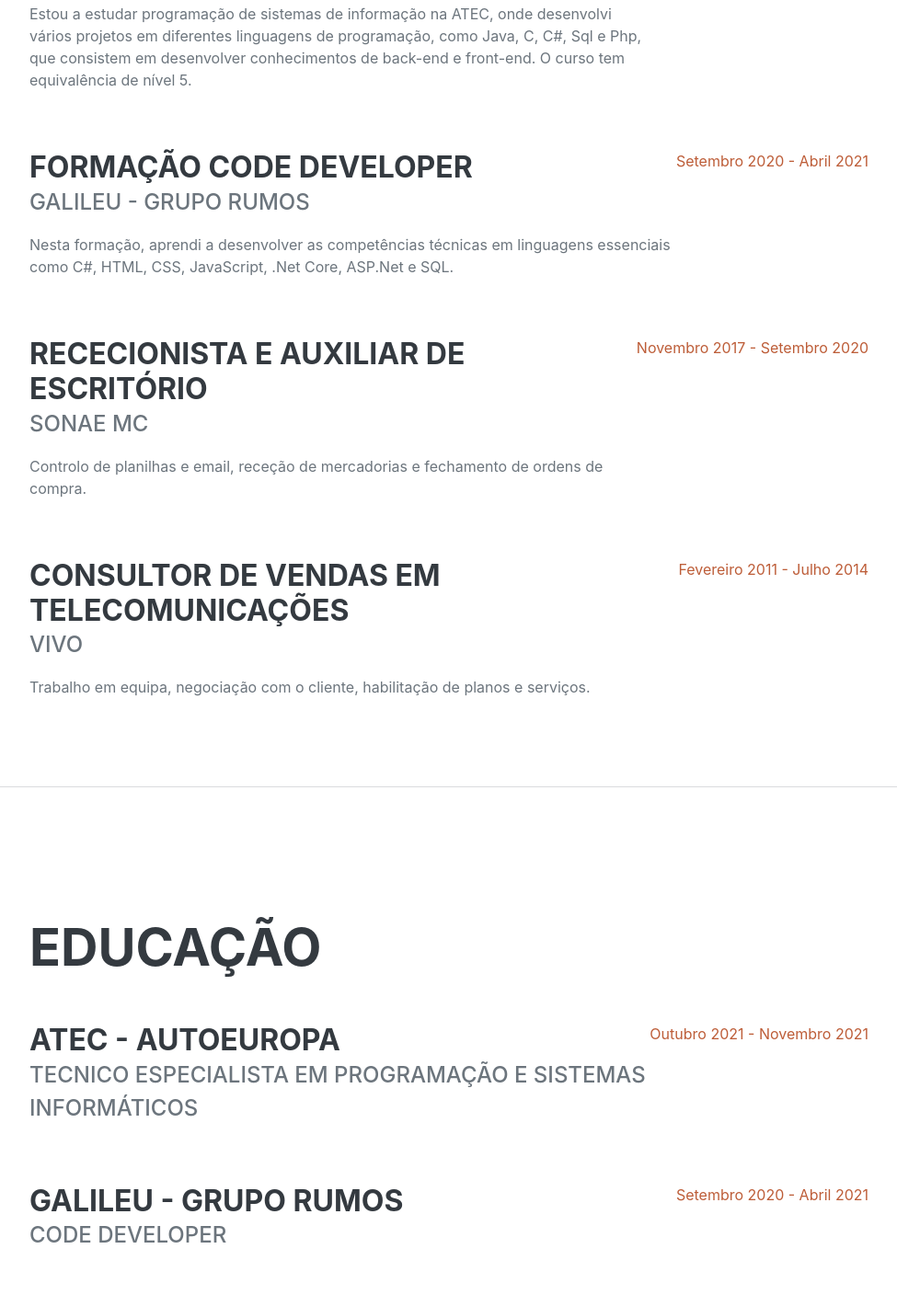
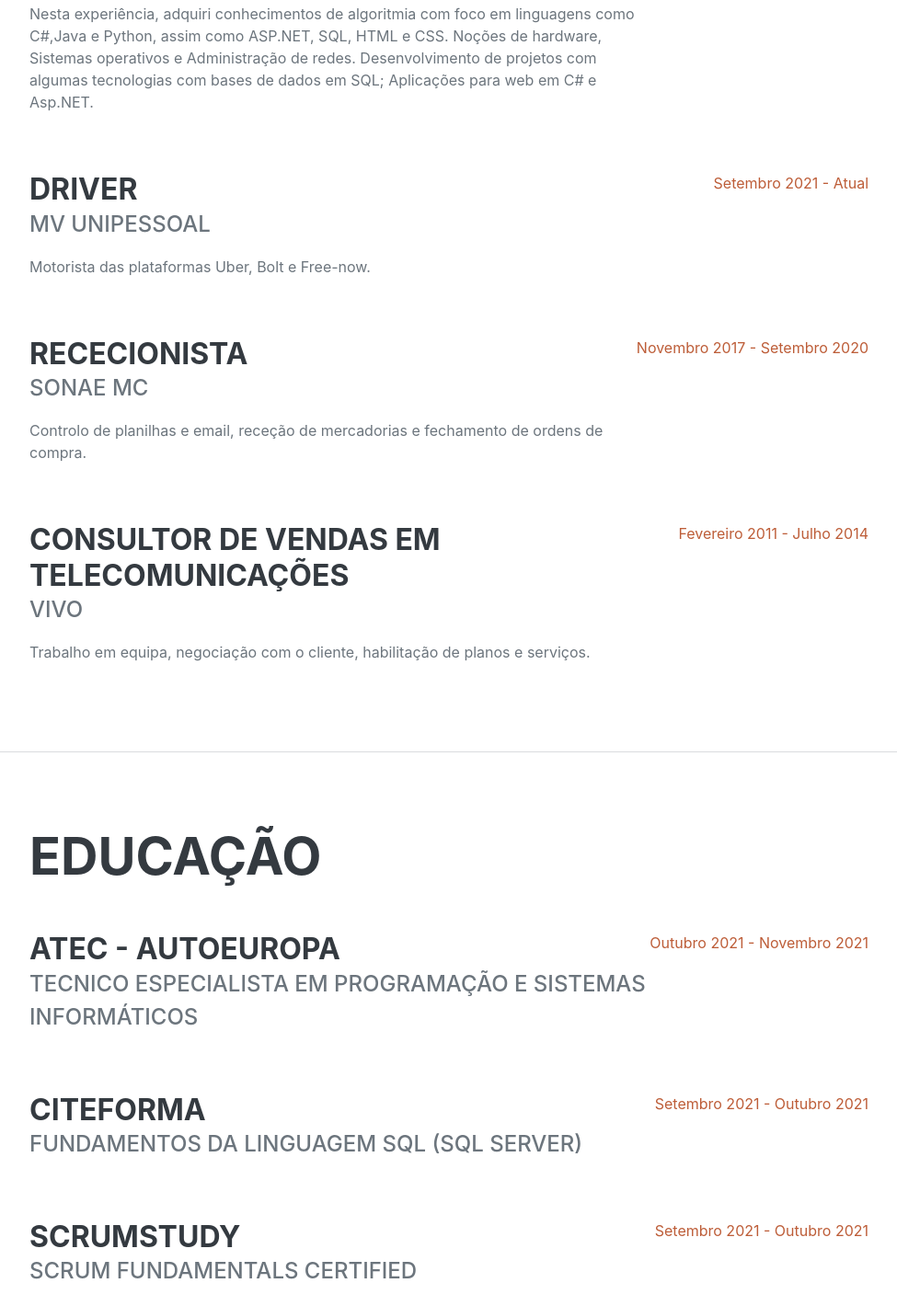
Before and after one commit to MarceloVechy/curriculo, a plain HTML site: page index.html in a window 1280 px wide. Shown: the part 1160-2580 px from the top of the page at 92% size, without its empty margins (288-1263 px from the left). Drawn offline with nearby package versions, Linux system fonts and the light colour scheme; a web font is replaced by a local one.

Commit message:
atu21/10/22

```diff
--- a/index.html
+++ b/index.html
@@ -38,10 +38,10 @@
             <section class="resume-section" id="about">
                 <div class="resume-section-content">
                     <h1 class="mb-0">Marcelo <span class="text-primary">Vechy Simião</span></h1>
-                    <div class="subheading mb-5">Rua correia teles, 20, 8D, 2720-136, Amadora Lisboa. Telemóvel: 939045310 <a href="mailto:marcelovechy@hotmail.com">marcelovechy@hotmail.com</a></div>
+                    <div class="subheading mb-5">Rua correia teles, 20, 2720-136, Amadora Lisboa. Telemóvel: 939045310 <a href="mailto:marcelovechy@hotmail.com">marcelovechy@hotmail.com</a></div>
                     <p class="lead mb-5">Eu acredito que a busca por conhecimento e melhoria contínua devem fazer parte do nosso cotidiano, para nos transformar em profissionais melhores, tenho formação concluída em Desenvolvimento de software pela Galileu (Grupo RUMOS) com as competências técnicas em linguagens essenciais como C#, HTML, CSS, JavaScript, .Net Core, ASP.Net e SQL e estou a concluir o Curso Especialista em Programação de Sistemas Informáticos pela ATEC (Autoeuropa) nível 5.</p>
                     <div class="social-icons">
-                        <a class="social-icon" href="https://www.linkedin.com/in/marcelo-vechy"><i class="fab fa-linkedin-in"></i></a>
+                        <a class="social-icon" href="https://www.linkedin.com/in/marcelo-vechy-simiao-0b5339138/"><i class="fab fa-linkedin-in"></i></a>
                         <a class="social-icon" href="https://github.com/MarceloVechy"><i class="fab fa-github"></i></a>
                         <!--<a class="social-icon" href="#!"><i class="fab fa-twitter"></i></a>
                         <a class="social-icon" href="#!"><i class="fab fa-facebook-f"></i></a>-->
@@ -61,21 +61,24 @@
                         <div class="flex-grow-1">
                             <h3 class="mb-0">Estudante Especialista em programação de sistemas informáticos</h3>
                             <div class="subheading mb-3">ATEC - AUTOEUROPA</div>
-                            <p>Estou a estudar programação de sistemas de informação na ATEC, onde desenvolvi vários projetos em diferentes linguagens de programação, como Java, C, C#, Sql e Php, que consistem em desenvolver conhecimentos de back-end e front-end. O curso tem equivalência de nível 5.</p>
+                            <p>Nesta experiência, adquiri conhecimentos de algoritmia com foco em linguagens como C#,Java e Python, assim como ASP.NET, SQL, HTML e CSS.
+                                Noções de hardware, Sistemas operativos e Administração de redes.
+                                Desenvolvimento de projetos com algumas tecnologias com bases de dados em SQL; Aplicações para web em C# e Asp.NET.
+                            </p>
                         </div>
                         <div class="flex-shrink-0"><span class="text-primary">Outubro 2021 - Novembro 2022</span></div>
                     </div>
                     <div class="d-flex flex-column flex-md-row justify-content-between mb-5">
                         <div class="flex-grow-1">
-                            <h3 class="mb-0"> Formação Code Developer</h3>
-                            <div class="subheading mb-3">Galileu - Grupo RUMOS</div>
-                            <p>Nesta formação, aprendi a desenvolver as competências técnicas em linguagens essenciais como C#, HTML, CSS, JavaScript, .Net Core, ASP.Net e SQL.</p>
+                            <h3 class="mb-0"> Driver</h3>
+                            <div class="subheading mb-3">MV Unipessoal</div>
+                            <p>Motorista das plataformas Uber, Bolt e Free-now.</p>
                         </div>
-                        <div class="flex-shrink-0"><span class="text-primary">Setembro 2020 - Abril 2021</span></div>
+                        <div class="flex-shrink-0"><span class="text-primary">Setembro 2021 - Atual</span></div>
                     </div>
                     <div class="d-flex flex-column flex-md-row justify-content-between mb-5">
                         <div class="flex-grow-1">
-                            <h3 class="mb-0">Rececionista e auxiliar de escritório</h3>
+                            <h3 class="mb-0">Rececionista</h3>
                             <div class="subheading mb-3">Sonae MC</div>
                             <p>Controlo de planilhas e email, receção de mercadorias e fechamento de ordens de compra.</p>
                         </div>
@@ -105,6 +108,23 @@
                         </div>
                         <div class="flex-shrink-0"><span class="text-primary">Outubro 2021 -  Novembro 2021</span></div>
                     </div>
+                    <div class="d-flex flex-column flex-md-row justify-content-between mb-5">
+                        <div class="flex-grow-1">
+                            <h3 class="mb-0">CITEFORMA</h3>
+                            <div class="subheading mb-3">Fundamentos da linguagem SQL (SQL server)</div>
+                            <!--<div>NOME DO PROJETO <a href="http://"> Nome proj</a> com a equipe</div>
+                            <p>GPA: 3.23</p>-->
+                        </div>
+                        <div class="flex-shrink-0"><span class="text-primary">Setembro 2021 - Outubro 2021</span></div>
+                    </div>
+                    <div class="d-flex flex-column flex-md-row justify-content-between">
+                        <div class="flex-grow-1">
+                            <h3 class="mb-0">ScrumStudy</h3>
+                            <div class="subheading mb-3">Scrum Fundamentals Certified</div>
+                            <!--<p>GPA: 3.56</p>-->
+                        </div>
+                        <div class="flex-shrink-0"><span class="text-primary">Setembro 2021 - Outubro 2021</span></div>
+                    </div><br></br>
                     <div class="d-flex flex-column flex-md-row justify-content-between">
                         <div class="flex-grow-1">
                             <h3 class="mb-0">Galileu - Grupo RUMOS</h3>
@@ -113,6 +133,7 @@
                         </div>
                         <div class="flex-shrink-0"><span class="text-primary">Setembro 2020 - Abril 2021</span></div>
                     </div><br></br>
+
                     <div class="d-flex flex-column flex-md-row justify-content-between">
                         <div class="flex-grow-1">
                             <h3 class="mb-0">Universidade Estácio de Sá</h3>
@@ -164,7 +185,7 @@
             <section class="resume-section" id="interests">
                 <div class="resume-section-content">
                     <h2 class="mb-5">Interesses</h2>
-                    <p>Eu estou em busca de uma primeira oportunidade profissional para demonstrar os meus conhecimentos de programação adquiridos ao longo de 2 anos de estudos, sendo 8 meses na academia RUMOS e pouco mais de 1 ano na ATEC-Autoeuropa.</p>
+                    <p>Eu estou em busca de novos desafios profissionais para demonstrar os meus conhecimentos de programação adquiridos ao longo de 2 anos de estudos.</p>
                 </div>
             </section>
             <hr class="m-0" />
```
